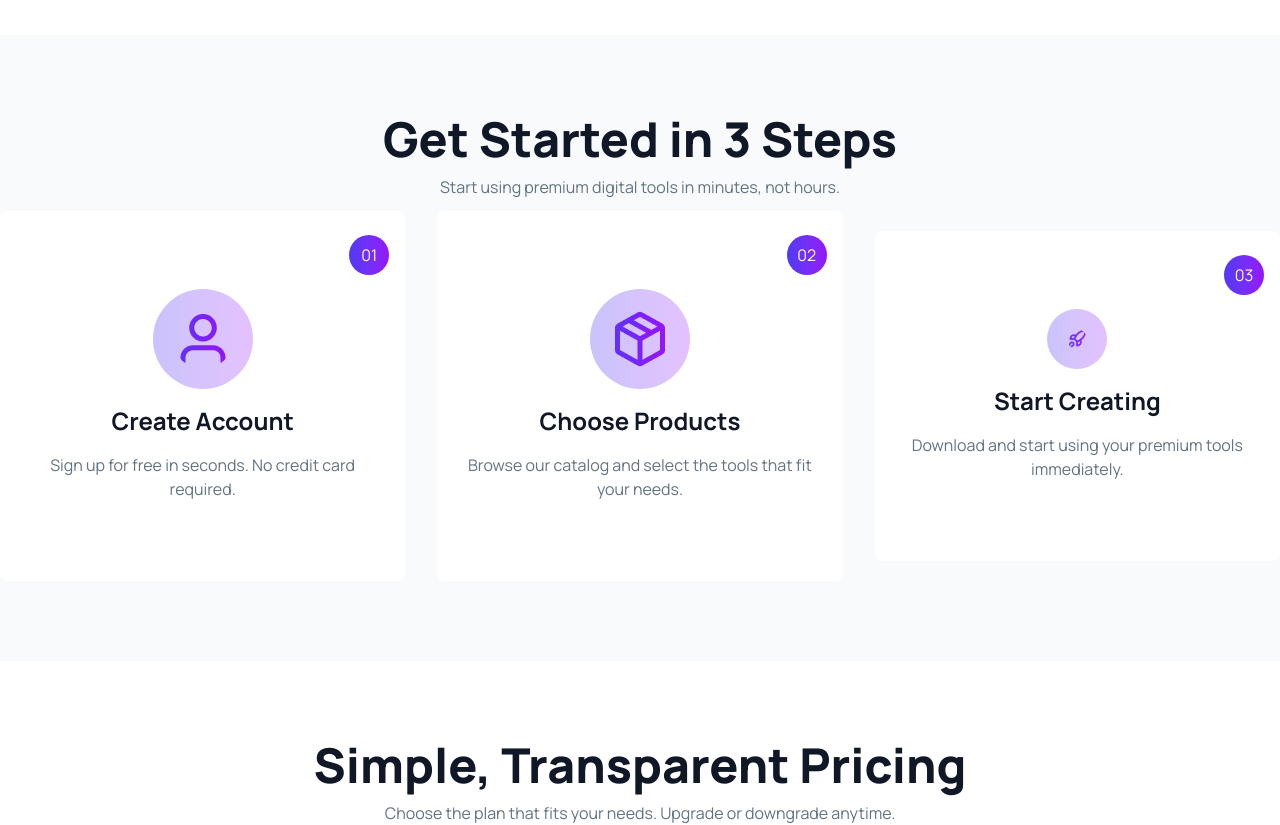
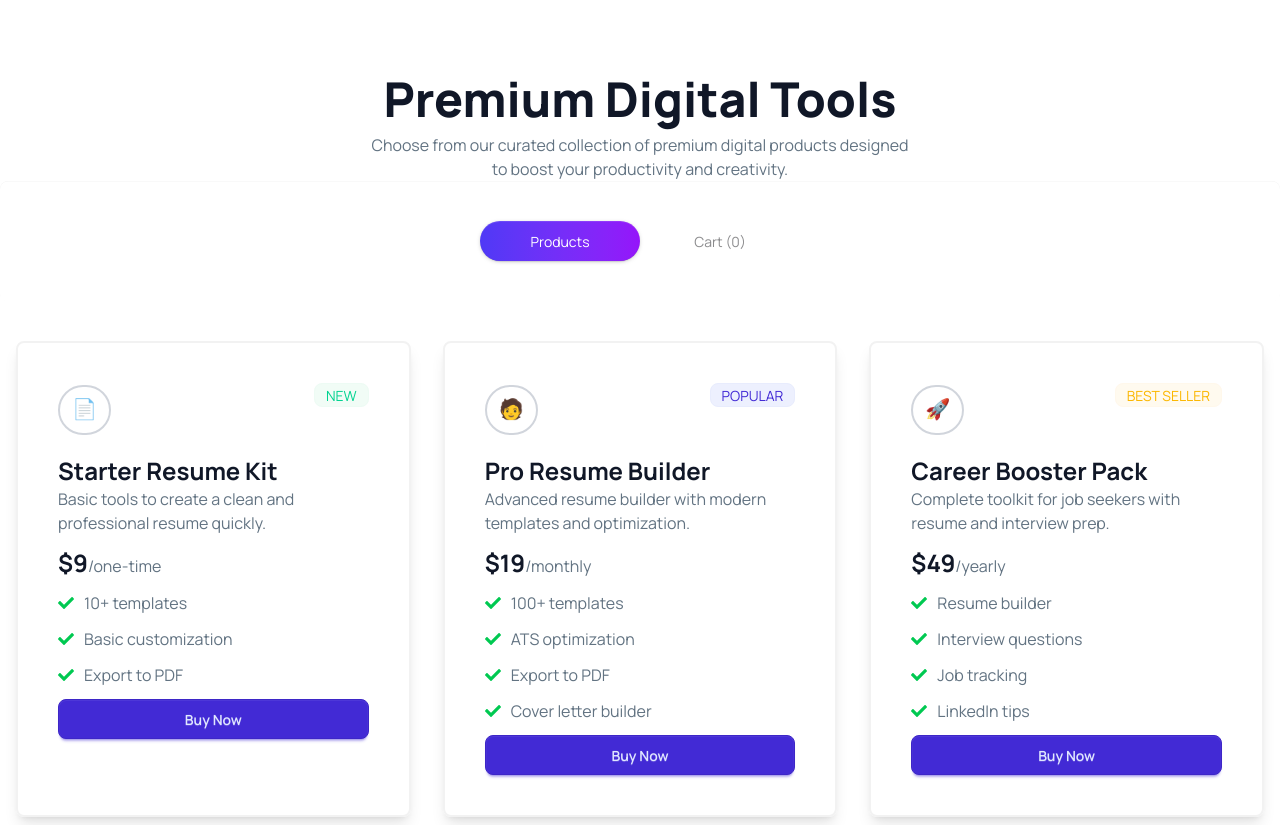
Before and after one commit to devnaymul247/B13-A6-DigiTools-Platform-project, a React (Vite) app: page / in a window 1280 px wide. Shown: the part 1040-1865 px from the top of the page. Built offline with nearby package versions, Linux system fonts and the light colour scheme.

Commit message:
products, cart functionality done

```diff
--- a/src/App.jsx
+++ b/src/App.jsx
@@ -1,3 +1,4 @@
+import { useState } from 'react'
 import './App.css'
 import Banner from './Components/Banner/Banner'
 import Footer from './Components/Footer'
@@ -5,14 +6,53 @@ import Getstarted from './Components/Getstarted'
 import Navbar from './Components/Navbar/Navbar'
 import Pricing from './Components/Pricing'
 import Status from './Components/Status/Status'
+import Tools from './Components/Tools/Tools'
+import Cart from './Components/Cart'
+
+const getCarts = async () => {
+  const res = await fetch("/Cartdata.json")
+  return res.json();
+}
+const cartsPromis = getCarts();
 
 function App() {
+  const [activeTab, setActiveTab] = useState("products");
+  const [carts, setCarts] = useState([]);
 
   return (
     <>
       <Navbar></Navbar>
       <Banner></Banner>
       <Status></Status>
+
+      <div className='container mx-auto mt-20'>
+        <h2 className='text-5xl font-extrabold text-[#101727] text-center mb-2.5'>Premium Digital Tools</h2>
+        <p className='text-[#627382] text-center'>Choose from our curated collection of premium digital products designed <br />to boost your productivity and creativity.</p>
+      </div>
+
+      {/* name of each tab group should be unique */}
+      <div className="tabs tabs-box justify-center py-10 bg-transparent">
+        <input
+          type="radio"
+          name="my_tabs_1"
+          className={`tab w-40 rounded-full ${activeTab === "products" ? "bg-linear-to-r from-[#4F39F6] to-[#9514FA] text-white" : ""}`}
+          aria-label="Products"
+          onClick={() => setActiveTab("products")}
+          defaultChecked
+
+        />
+        <input
+          type="radio"
+          name="my_tabs_1"
+          className={`tab w-40 rounded-full ${activeTab === "cart" ? "bg-linear-to-r from-[#4F39F6] to-[#9514FA] text-white" : ""}`}
+          aria-label={`Cart (${carts.length})`}
+          onClick={() => setActiveTab("cart")}
+        />
+      </div>
+
+      {activeTab === "products" && <Tools cartsPromis={cartsPromis} carts={carts} setCarts={setCarts}></Tools> }
+      {activeTab === "cart" && <Cart carts={carts} setCarts={setCarts}></Cart>}
+
 
       <Getstarted></Getstarted>
       <Pricing></Pricing>
--- /dev/null
+++ b/src/Components/Cart.jsx
@@ -0,0 +1,55 @@
+import { toast } from "react-toastify";
+
+
+const Cart = ({ carts, setCarts }) => {
+
+    const totalPrice = carts.reduce((sum, item) => sum + item.price, 0)
+    const handlePayment = () => {
+        setCarts([]);
+        toast.success("Payment successful!")
+    }
+    const handleDelete = (item)=>{
+        const filteredArray = carts.filter(i=> i.id !== item.id)
+        setCarts(filteredArray);
+        toast.success('Item removed!')
+    }
+
+    return (
+        <div className="container mx-auto">
+            <div className="border-[#F2F2F2] border-2 p-5 rounded-lg mb-14">
+                <h2 className="text-2xl font-bold text-[#101727]">Your Cart</h2>
+
+                {
+                    carts.length === 0 ? <p className="text-center text-3xl text-[#627382] m-15">Your Cart Is Empty</p> : <>
+                        <div className="space-y-4 mt-10">
+                            {
+                                carts.map((item) => (
+                                    <div className="flex justify-between items-center bg-[#F9FAFC] border-[#F2F2F2] border-2 rounded-lg p-5">
+                                        <div className="flex gap-3.5 items-center">
+                                            <div>
+                                                <span className='border-2 border-gray-300 p-2 rounded-full'>{item.icon}</span>
+                                            </div>
+                                            <div>
+                                                <h4 className="text-[#101727] font-semibold ">{item.name}</h4>
+                                                <span className="text-[#627382]">${item.price} </span>
+                                            </div>
+                                        </div>
+                                        <div><span onClick={()=> handleDelete(item)} className="text-red-500 cursor-pointer">Remove</span></div>
+                                    </div>
+                                ))}
+                            <div className="flex justify-between items-center">
+                                <div>Total:</div>
+                                <div className="text-[#101727] font-bold text-2xl">${totalPrice}</div>
+                            </div>
+                            <button onClick={handlePayment} className="btn text-xl w-full bg-linear-to-r from-[#4F39F6] to-[#9514FA] text-white text-white rounded-full">Proceed To Checkout</button>
+                        </div>
+                    </>
+                }
+
+
+            </div>
+        </div>
+    );
+};
+
+export default Cart;
--- /dev/null
+++ b/src/Components/Tools/Toolcard/Toolcard.jsx
@@ -0,0 +1,42 @@
+import { useState } from "react";
+import { FaCheck } from 'react-icons/fa';
+import { toast } from "react-toastify";
+
+const Toolcard = ({tool, carts, setCarts}) => {
+    const [isBuying, setBuying] = useState(false);
+    const handleBuying = ()=>{
+        setBuying(true);
+
+        const isFound = carts.find(item=> item.id === tool.id);
+
+        if(isFound){
+            toast.error("Item already in cart");
+            return
+        }
+
+        setCarts([...carts, tool])
+        toast.success('Item added to cart!')
+    }
+    return (
+        <div key={tool.id} className='shadow-lg p-10 rounded-lg space-y-3 border-[#F2F2F2] border-2'>
+            <div className={`float-right badge badge-soft ${tool.tag == "popular" ? "badge-primary" : tool.tag == "best seller" ? "badge-warning" : tool.tag == "new" ? "badge-success" : ""}`}> {tool.tag.toUpperCase()} </div>
+            <div className='mt-3'> <span className='border-2 border-gray-300 p-3 rounded-full'><span className="text-xl w-6 h-6">{tool.icon}</span></span> </div>
+            <div className="mt-8">
+                <h3 className='text-[#101727] font-bold text-2xl'> {tool.name} </h3>
+                <p className='text-[#627382]'> {tool.description} </p>
+            </div>
+            <div className='text-[#627382]'> <span className='text-[#101727] font-bold text-2xl'> ${tool.price}</span>/{tool.period} </div>
+            <div>
+                <ul className='space-y-3 mt-2.5'>
+                    {
+                        tool.features.map(feature => <li className='flex items-center gap-2.5 text-[#627382] '><FaCheck className='text-green-500' /> {feature}</li>)
+                    }
+                </ul>
+            </div>
+
+            <button onClick={handleBuying} className='btn btn-primary block w-full rounded-lg'> {isBuying ? "Added to cart": "Buy Now"} </button>
+        </div>
+    );
+};
+
+export default Toolcard;
--- /dev/null
+++ b/src/Components/Tools/Tools.jsx
@@ -0,0 +1,24 @@
+import React, { use } from 'react';
+import Toolcard from './Toolcard/Toolcard';
+
+const Tools = ({ cartsPromis , carts , setCarts }) => {
+
+    const tools = use(cartsPromis)
+
+    return (
+        <div className='pb-16 px-4 container mx-auto'>
+
+            <div className='grid md:grid-cols-2 lg:grid-cols-3 gap-8 mt-10 rounded-lg'>
+                {
+                    tools.map((tool) => (
+                        <Toolcard  key={tool.id} tool={tool} carts={carts} setCarts={setCarts}></Toolcard>
+                    ))}
+            </div>
+
+
+
+        </div>
+    );
+};
+
+export default Tools;
```
Lines whose indentation alone changed are shown as unchanged.
